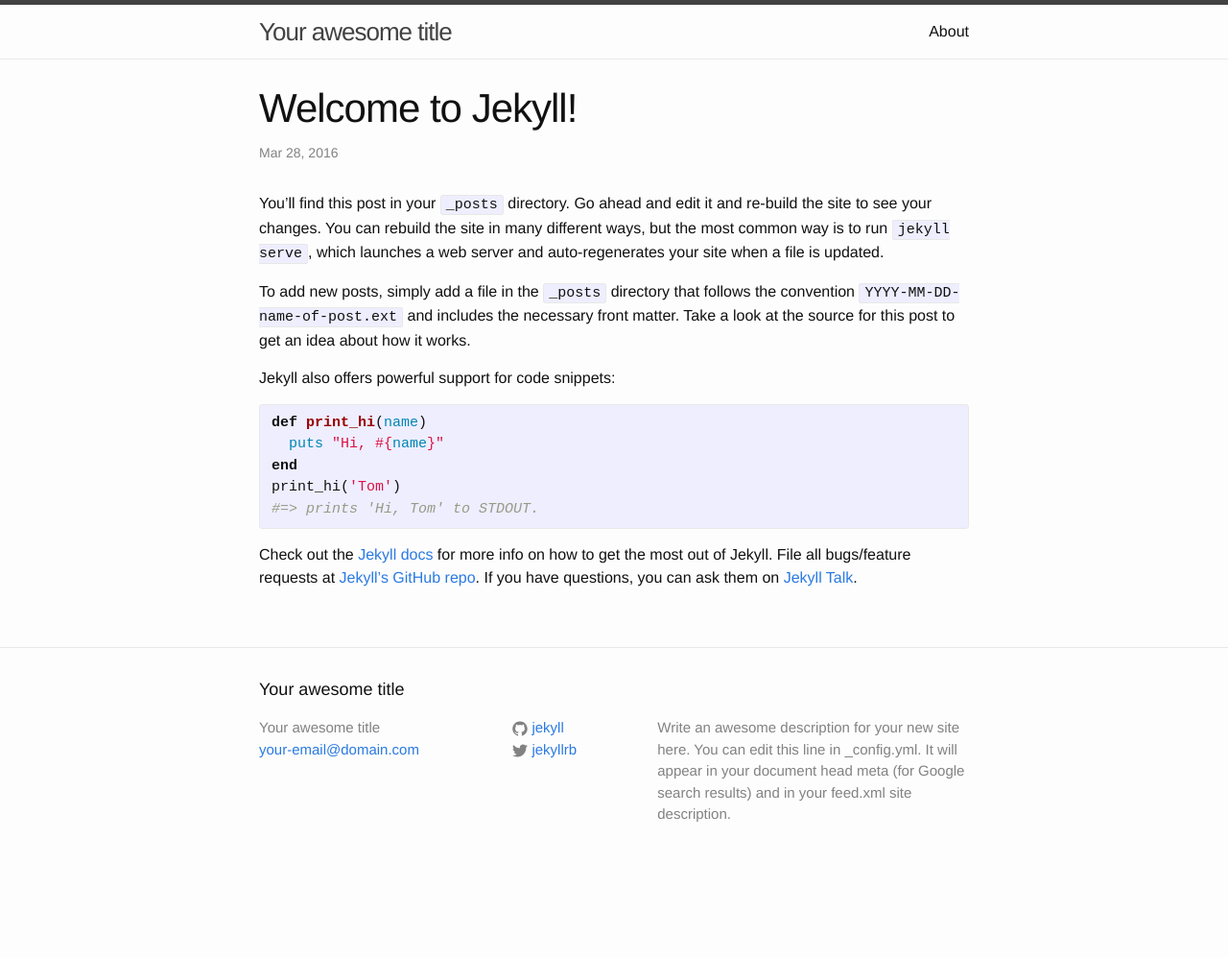
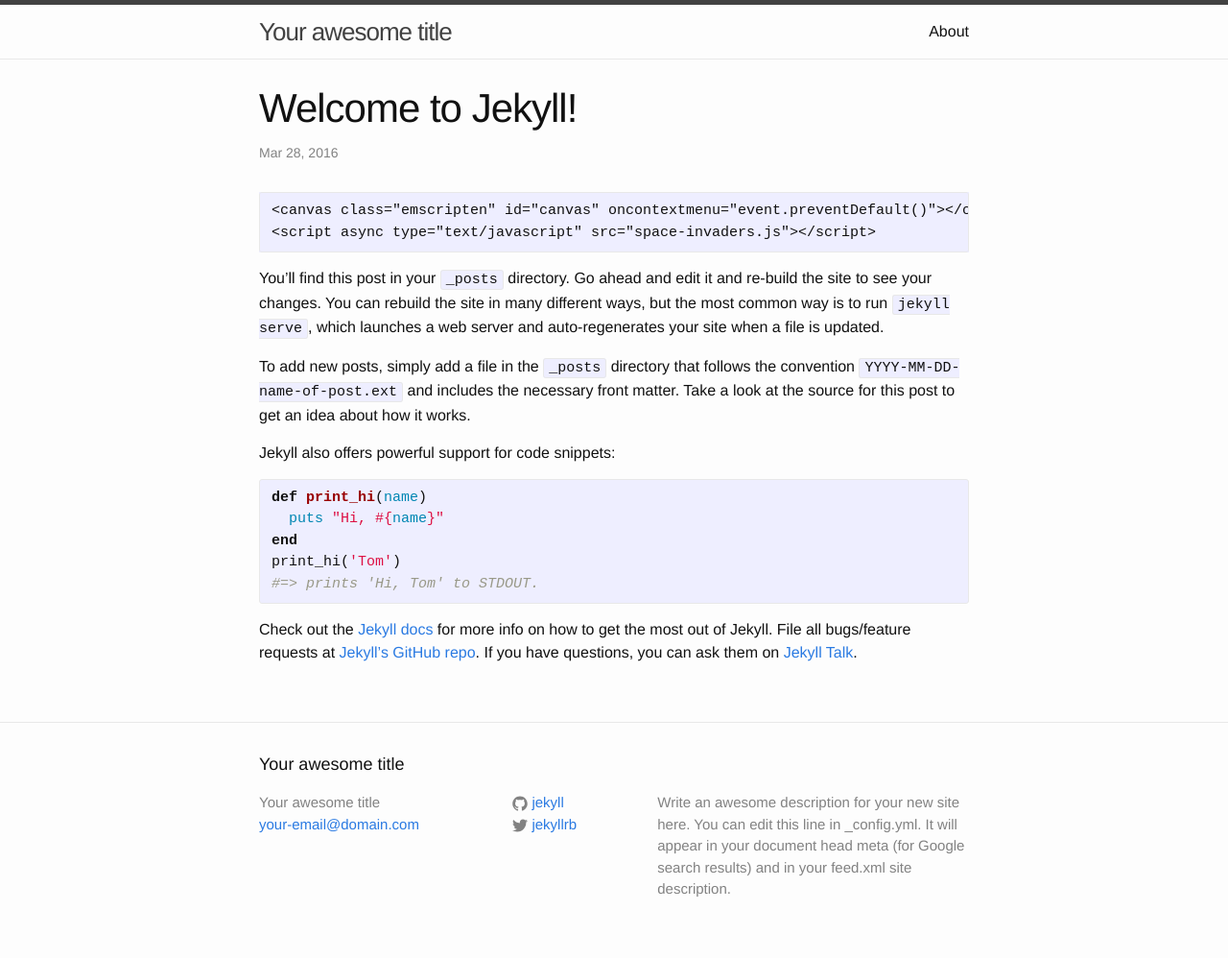
Before and after one commit to bbgs/pico-8-tutorials, a Jekyll site: the page built from _posts/2016-03-28-welcome-to-jekyll.markdown, in a window 1280 px wide. Shown: the whole page at 96% size. Built offline with Jekyll 4.4.1, drawn with Linux system fonts in a browser that asks for light colours; nearby versions of some CDN libraries; library files that are not in the unit come from our copies; before the commit the page ends 920 px from its top, so only the background shows below that.

Commit message:
Trying out Jekyll - add script tags to template

```diff
--- a/_posts/2016-03-28-welcome-to-jekyll.markdown
+++ b/_posts/2016-03-28-welcome-to-jekyll.markdown
@@ -4,6 +4,10 @@
 date:   2016-03-28 07:58:35 +0200
 categories: jekyll update
 ---
+
+    <canvas class="emscripten" id="canvas" oncontextmenu="event.preventDefault()"></canvas>
+    <script async type="text/javascript" src="space-invaders.js"></script>
+
 You’ll find this post in your `_posts` directory. Go ahead and edit it and re-build the site to see your changes. You can rebuild the site in many different ways, but the most common way is to run `jekyll serve`, which launches a web server and auto-regenerates your site when a file is updated.
 
 To add new posts, simply add a file in the `_posts` directory that follows the convention `YYYY-MM-DD-name-of-post.ext` and includes the necessary front matter. Take a look at the source for this post to get an idea about how it works.
```
